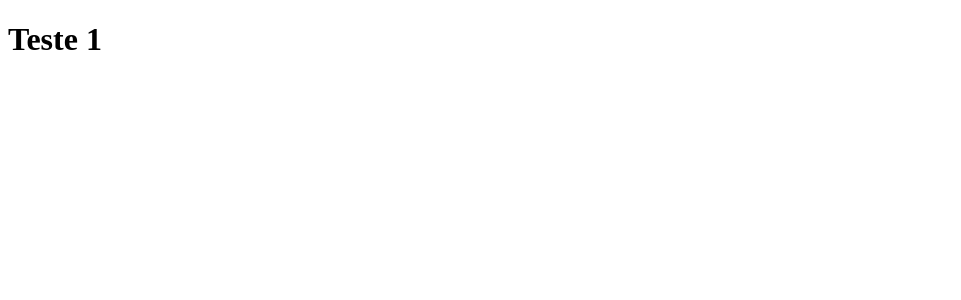
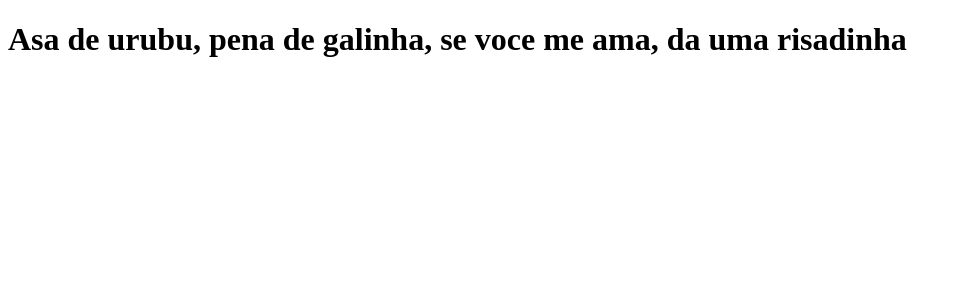
Before and after one commit to antonio-izilvane/clone-tabnews, a Next.js app: page / in a window 1280 px wide. Shown: the top 300 px of the page, without its empty margins (0-961 px from the left). Built offline with nearby package versions, Linux system fonts and the light colour scheme.

Commit message:
ajustando mensagem

```diff
--- a/pages/index.js
+++ b/pages/index.js
@@ -1,5 +1,5 @@
 function Home() {
-    return <h1>Teste 1</h1>
+    return <h1>Asa de urubu, pena de galinha, se voce me ama, da uma risadinha </h1>
 }
 
 export default Home;
```
